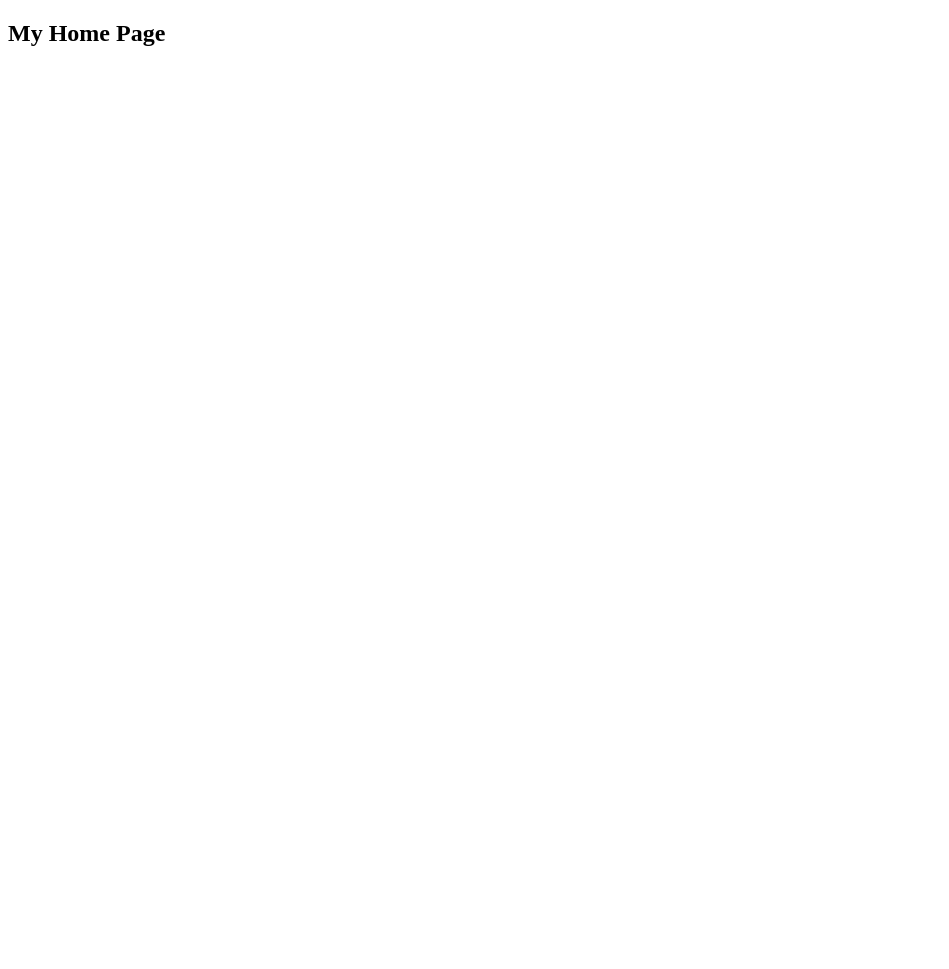
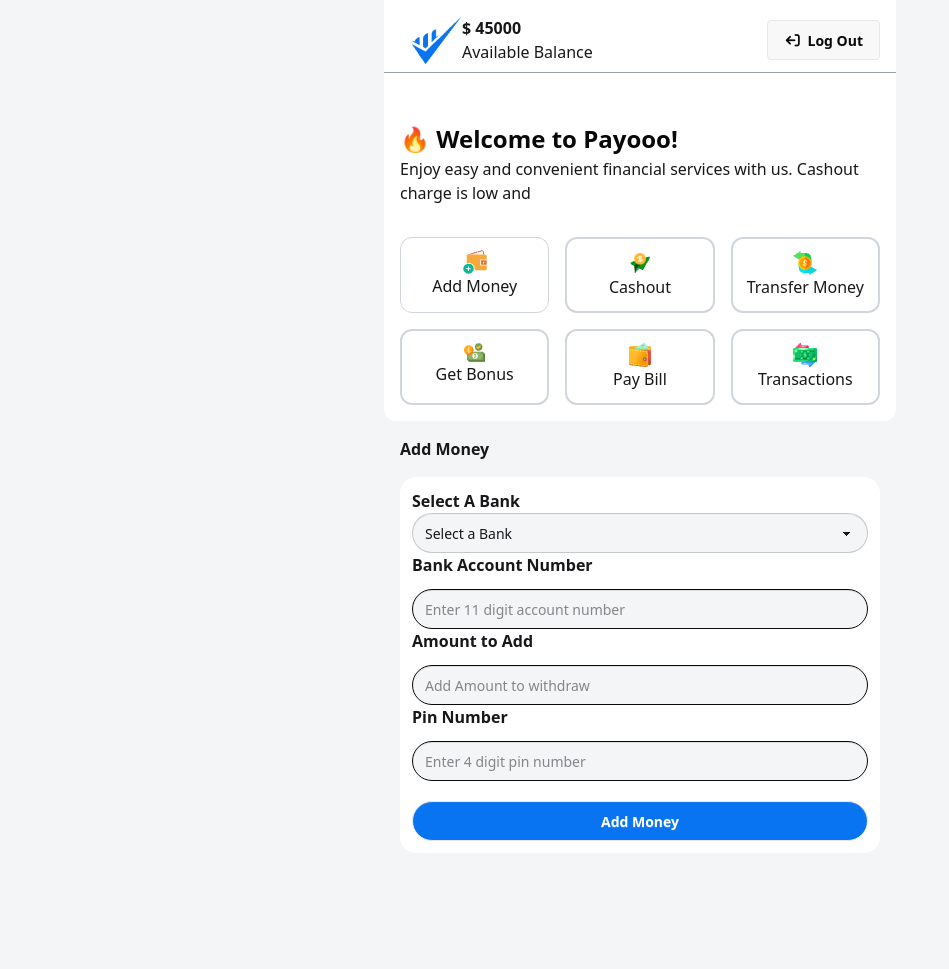
Before and after one commit to asir-uddin/payoo-mobile-bank-1, a plain HTML site: page home.html in a window 1280 px wide. Shown: the whole page, without its empty margins (0-949 px from the left). Before the commit the page ends 800 px from the top, so only its background shows below. Drawn offline with nearby package versions, Linux system fonts and the light colour scheme.

Commit message:
added the last code

```diff
--- a/home.html
+++ b/home.html
@@ -4,8 +4,92 @@
     <meta charset="UTF-8">
     <meta name="viewport" content="width=device-width, initial-scale=1.0">
     <title>Home</title>
+
+    <!-- daisy ui cdn -->
+     <link href="https://cdn.jsdelivr.net/npm/daisyui@5" rel="stylesheet" type="text/css" />
+    <!-- tailwind cdn -->
+     <script src="https://cdn.jsdelivr.net/npm/@tailwindcss/browser@4"></script>
+     <!-- font awesome cdn -->
+      <link rel="stylesheet" href="https://cdnjs.cloudflare.com/ajax/libs/font-awesome/7.0.0/css/all.min.css" integrity="sha512-DxV+EoADOkOygM4IR9yXP8Sb2qwgidEmeqAEmDKIOfPRQZOWbXCzLC6vjbZyy0vPisbH2SyW27+ddLVCN+OMzQ==" crossorigin="anonymous" referrerpolicy="no-referrer" />
 </head>
-<body>
-    <h2>My Home Page</h2>
+<body class="bg-[#F4F5F7] ">
+    <div class="bg-white max-w-lg mx-auto rounded-bl-xl rounded-br-xl ">
+        <div class=" min-h-[50px] flex justify-between  items-center  border-b-1 border-gray-400 pb-2 p-[16px]">
+            <div class="flex ml-3">
+                <img class="w-[50px] " src="./Payoo-MFS-Resources/assets/Group.png" alt="">
+                <div>
+                    <h2 class="font-semibold">$ <span id="available-balance">45000</span></h2>
+                    <p class="font-midium">Available Balance</p>
+                </div>
+            </div>
+            <div>
+                <button  class="btn text-[#080808]  "><i class="fa-solid fa-arrow-right-from-bracket rotate-180" ></i>Log Out</button>
+            </div>
+        </div>
+
+
+        <div class=" mt-8 p-[16px]">
+            <h2 class="font-bold text-[24px] text-[#080808] ">🔥 Welcome to Payooo!</h2>
+            <p>Enjoy easy and convenient financial services with us. Cashout charge is low and </p>
+        </div>
+        <div class="p-[16px] mmin-h-[200px]  grid grid-cols-3 gap-4">
+            <div class="border-1 border-gray-300 rounded-xl p-3 text-center">
+                <img class="mx-auto" src="./Payoo-MFS-Resources/assets/wallet1.png" alt="">
+                <p>Add Money</p>
+            </div>
+            <div class="border-2 border-gray-300 rounded-xl p-3 text-center">
+                <img class="mx-auto" src="./Payoo-MFS-Resources/assets/send1.png" alt="">
+                <p>Cashout</p>
+            </div>
+            <div class="border-2 border-gray-300 rounded-xl p-3 text-center">
+                <img class="mx-auto" src="./Payoo-MFS-Resources/assets/money1.png" alt="">
+                <p>Transfer Money</p>
+            </div>
+            <div class="border-2 border-gray-300 rounded-xl p-3 text-center">
+                <img class="mx-auto" src="./Payoo-MFS-Resources/assets/bonus1.png" alt="">
+                <p>Get Bonus</p>
+            </div>
+            <div class="border-2 border-gray-300 rounded-xl p-3 text-center">
+                <img class="mx-auto" src="./Payoo-MFS-Resources/assets/purse1.png" alt="">
+                <p>Pay Bill</p>
+            </div>
+            <div class="border-2 border-gray-300 rounded-xl p-3 text-center">
+                <img class="mx-auto" src="./Payoo-MFS-Resources/assets/transaction1.png" alt="">
+                <p>Transactions</p>
+            </div>
+        </div>
+    </div>
+
+    <!-- add money section -->
+    <div class=" max-w-lg mx-auto  p-[16px] bg-[#F4F5F7] ">
+        <h2 class="font-bold mb-[16px]">Add Money</h2>
+        <form action="" class="bg-white rounded-2xl p-3 mb-[100px]">
+            <h4 class="font-semibold">Select A Bank</h4>
+            <select id="select-bank" class="select w-full bg-[#F4F5F7] rounded-3xl">
+                <option disabled selected>Select a Bank</option>
+                <option>Ab Back</option>
+                <option>Abbar Hotel Bank</option>
+                <option>Matir Bank</option>
+            </select>
+            <div>
+            <label class="font-semibold" for="">Bank Account Number</label>
+            <br>
+            <input id="account-number" type="text" placeholder="Enter 11 digit account number" class="input input-neutral bg-[#F4F5F7] w-full mt-3 rounded-3xl" />
+            </div>
+            <div>
+            <label class="font-semibold" for="">Amount to Add</label>
+            <br>
+            <input id="add-amount" type="text" placeholder="Add Amount to withdraw" class="input input-neutral bg-[#F4F5F7] w-full mt-3 rounded-3xl" />
+            </div>
+            <div>
+            <label class="font-semibold" for="">Pin Number</label>
+            <br>
+            <input id="pin-number" type="text" placeholder="Enter 4 digit pin number" class="input input-neutral bg-[#F4F5F7] w-full mt-3 rounded-3xl" />
+            </div>
+            <button id="btn-add-money" class="btn bg-[#0874F2] text-white mt-5 w-full rounded-3xl">Add Money</button>
+        </form>
+    </div>
+    <!-- js file -->
+     <script src="home.js"></script>
 </body>
 </html>
--- /dev/null
+++ b/home.js
@@ -0,0 +1,26 @@
+const validPin = 1234;
+
+document.getElementById('btn-add-money').addEventListener('click', function(e){
+    e.preventDefault();
+    const bank = document.getElementById('select-bank').value;
+    const accountNumber = document.getElementById('account-number').value;
+    const amount = parseInt(document.getElementById('add-amount').value);
+    const pin = document.getElementById('pin-number').value;
+
+    if(accountNumber.length < 11){
+        alert('Please input valid number');
+        return;
+    }
+
+    if(pin != validPin){
+        alert('Please provide valid pin number');
+        return;
+    }
+
+    const availableBalance = parseInt(document.getElementById('available-balance').innerText);
+
+    console.log(availableBalance);
+    const totalAvailableBalance = amount + availableBalance;
+    document.getElementById('available-balance').innerText= totalAvailableBalance;
+
+})
```
Also changed, not shown: tailwind.css (added).
